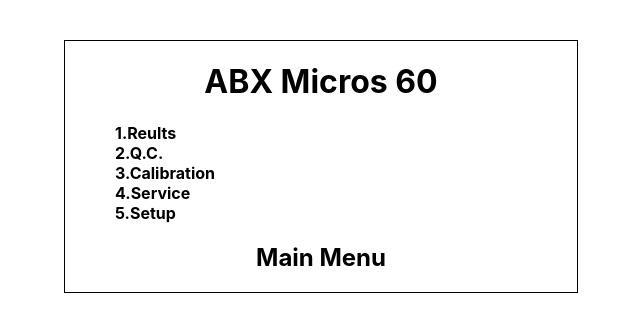
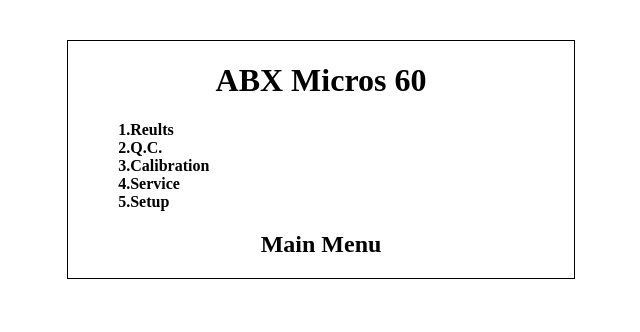
Before and after one commit to bladwing/abxmicros60menu, a React (Create React App) app: page / in a window 1280 px wide. Shown: the top 332 px of the page, without its empty margins (319-959 px from the left). Built offline with nearby package versions, Linux system fonts and the light colour scheme.

Commit message:
remove usless scripts and logos, change discription

```diff
--- a/public/index.html
+++ b/public/index.html
@@ -7,37 +7,17 @@
     <meta name="theme-color" content="#000000" />
     <meta
       name="description"
-      content="Web site created using create-react-app"
+      content="ABX Micros 60 interface"
     />
     <link rel="apple-touch-icon" href="%PUBLIC_URL%/logo192.png" />
-    <!--
-      manifest.json provides metadata used when your web app is installed on a
-      user's mobile device or desktop. See https://developers.google.com/web/fundamentals/web-app-manifest/
-    -->
+
     <link rel="manifest" href="%PUBLIC_URL%/manifest.json" />
-    <!--
-      Notice the use of %PUBLIC_URL% in the tags above.
-      It will be replaced with the URL of the `public` folder during the build.
-      Only files inside the `public` folder can be referenced from the HTML.
 
-      Unlike "/favicon.ico" or "favicon.ico", "%PUBLIC_URL%/favicon.ico" will
-      work correctly both with client-side routing and a non-root public URL.
-      Learn how to configure a non-root public URL by running `npm run build`.
-    -->
-    <title>React App</title>
+    <title>ABX Micros 60</title>
   </head>
   <body>
     <noscript>You need to enable JavaScript to run this app.</noscript>
     <div id="root"></div>
-    <!--
-      This HTML file is a template.
-      If you open it directly in the browser, you will see an empty page.
 
-      You can add webfonts, meta tags, or analytics to this file.
-      The build step will place the bundled scripts into the <body> tag.
-
-      To begin the development, run `npm start` or `yarn start`.
-      To create a production bundle, use `npm run build` or `yarn build`.
-    -->
   </body>
 </html>
--- a/src/index.css
+++ /dev/null
@@ -1,13 +0,0 @@
-body {
-  margin: 0;
-  font-family: -apple-system, BlinkMacSystemFont, 'Segoe UI', 'Roboto', 'Oxygen',
-    'Ubuntu', 'Cantarell', 'Fira Sans', 'Droid Sans', 'Helvetica Neue',
-    sans-serif;
-  -webkit-font-smoothing: antialiased;
-  -moz-osx-font-smoothing: grayscale;
-}
-
-code {
-  font-family: source-code-pro, Menlo, Monaco, Consolas, 'Courier New',
-    monospace;
-}
--- a/src/index.js
+++ b/src/index.js
@@ -1,6 +1,5 @@
 import React from 'react';
 import ReactDOM from 'react-dom/client';
-import './index.css';
 import App from './App';
 
 const root = ReactDOM.createRoot(document.getElementById('root'));
```
Also changed, not shown: src/reportWebVitals.js (deleted, +0 -13 lines), src/setupTests.js (deleted, +0 -5 lines), public/manifest.json, src/logo.svg (deleted), 1 other file (tests, documents, lock files or other folders).
